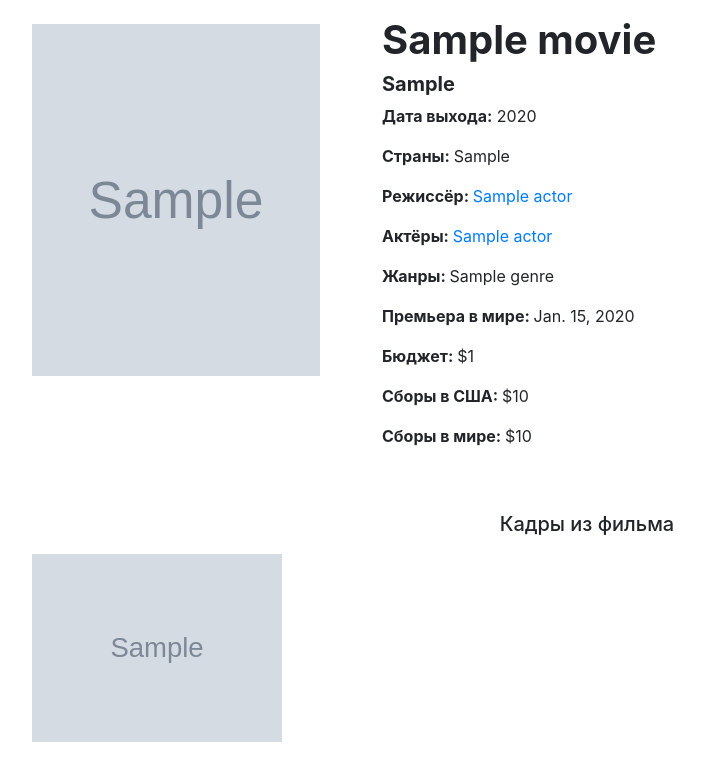
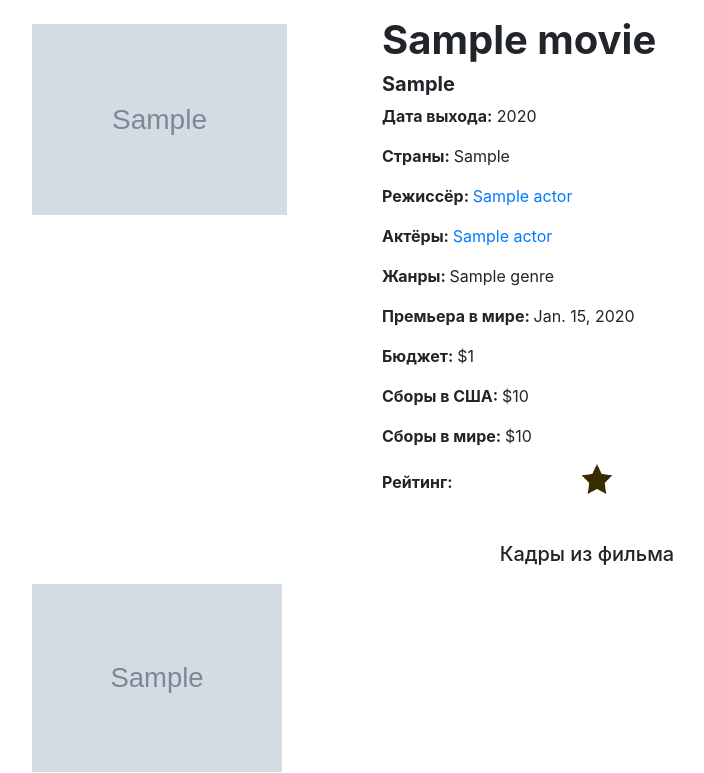
Before and after one commit to liveseyy/DjangoMovies, a Django app: template django_movie/movies/templates/movies/movie_detail.html in a window 1280 px wide. Shown: the part 56-829 px from the top of the page, without its empty margins (53-757 px from the left). Run offline with Django 3.2, Linux system fonts and the light colour scheme; the template is opened without the code that fills it: values that come from a table or form of the project are taken from there, others are empty; tables that the repository leaves empty hold one stand-in row (values such as "Sample post"); grey boxes marked "Sample" are stand-in pictures; some libraries are stand-ins or nearby versions.

Commit message:
Добавил возможность поставить рейтинг на странице фильма

```diff
--- a/django_movie/movies/admin.py
+++ b/django_movie/movies/admin.py
@@ -2,7 +2,7 @@ from django import forms
 from django.contrib import admin
 from django.utils.safestring import mark_safe
 
-from .models import Category, Actor, Genre, Raiting, RatingStar, Reviews, Movie, MovieShots
+from .models import Category, Actor, Genre, Rating, RatingStar, Reviews, Movie, MovieShots
 
 from ckeditor_uploader.widgets import CKEditorUploadingWidget
 
@@ -124,7 +124,7 @@ class ActorAdmin(admin.ModelAdmin):
     get_image.short_description = "Изображение"
 
 
-@admin.register(Raiting)
+@admin.register(Rating)
 class RaitingAdmin(admin.ModelAdmin):
     list_display = ("movie", "ip", "star")
 
--- a/django_movie/movies/forms.py
+++ b/django_movie/movies/forms.py
@@ -1,9 +1,20 @@
 from django import forms
 
-from .models import Reviews
+from .models import Reviews, Rating, RatingStar
 
 
 class ReviewForm(forms.ModelForm):
     class Meta:
         model = Reviews
         fields = ("name", "email", "text")
+
+
+class RatingForm(forms.ModelForm):
+    """Форма добавления рейтинга"""
+    star = forms.ModelChoiceField(
+        queryset=RatingStar.objects.all(), widget=forms.RadioSelect(), empty_label=None
+    )
+
+    class Meta:
+        model = Rating
+        fields = ("star",)
--- a/django_movie/movies/models.py
+++ b/django_movie/movies/models.py
@@ -103,17 +103,20 @@ class MovieShots(models.Model):
 
 
 class RatingStar(models.Model):
+    """Звезда рейтинга"""
     value = models.PositiveSmallIntegerField('Значение', default=0)
 
     def __str__(self):
-        return self.value
+        return f"{self.value}"
 
     class Meta:
         verbose_name = "Звезда рейтинга"
         verbose_name_plural = "Звезды рейтинга"
+        ordering = ["-value"]
 
 
-class Raiting(models.Model):
+class Rating(models.Model):
+    """Рейтинг"""
     ip = models.CharField('IP адрес', max_length=15)
     star = models.ForeignKey(RatingStar, on_delete=models.CASCADE, verbose_name="звезда")
     movie = models.ForeignKey(Movie, on_delete=models.CharField, verbose_name='Фильм')
--- a/django_movie/movies/templates/base.html
+++ b/django_movie/movies/templates/base.html
@@ -52,9 +52,5 @@
     <script src="https://code.jquery.com/jquery-3.5.1.slim.min.js" integrity="sha384-DfXdz2htPH0lsSSs5nCTpuj/zy4C+OGpamoFVy38MVBnE+IbbVYUew+OrCXaRkfj" crossorigin="anonymous"></script>
 	<script src="https://cdn.jsdelivr.net/npm/popper.js@1.16.1/dist/umd/popper.min.js" integrity="sha384-9/reFTGAW83EW2RDu2S0VKaIzap3H66lZH81PoYlFhbGU+6BZp6G7niu735Sk7lN" crossorigin="anonymous"></script>
 	<script src="https://stackpath.bootstrapcdn.com/bootstrap/4.5.2/js/bootstrap.min.js" integrity="sha384-B4gt1jrGC7Jh4AgTPSdUtOBvfO8shuf57BaghqFfPlYxofvL8/KUEfYiJOMMV+rV" crossorigin="anonymous"></script>
-	<script src="{% static 'js/scripts.js' %}"></script>
-	<script src="http://twitter.github.com/hogan.js/builds/3.0.1/hogan-3.0.1.js"></script>
-
-
 </body>
 </html>
--- a/django_movie/movies/templates/movies/movie_detail.html
+++ b/django_movie/movies/templates/movies/movie_detail.html
@@ -15,10 +15,10 @@ DjangoMovie - {{movie.title}}
 <div class="container mt-2">
 	<div class="row">
 		<div class="col-3">
-			<img src="{{ movie.poster.url }}" class="mt-2" style="height: 22rem; width: 18rem">
+			<img src="{{ movie.poster.url }}" class="mt-2" style="width: 100%;">
 		</div>
 
-		<div class="col-6" style="padding: 0 5em;">
+		<div class="col-6" style="padding-left: 5em;">
 			<h1><span>{{ movie.title }}</span></h1>
 
 			<h5><span>{{ movie.tagline }}</span></h5>
@@ -55,6 +55,18 @@ DjangoMovie - {{movie.title}}
 			<p><span>Бюджет: </span>${{ movie.budget }}</p>
 			<p><span>Сборы в США: </span>${{ movie.fees_in_usa }}</p>
 			<p><span>Сборы в мире: </span>${{ movie.fees_in_world }}</p>
+
+			<form action="{% url 'add_rating_url' %}" method="post" name="rating">
+				<b>Рейтинг:</b>
+				{% csrf_token %}
+				<input type="hidden" value="{{ movie.id }}" name="movie">
+				<span class="rating">
+					{% for k, v in star_form.fields.star.choices %}
+						<input type="radio" id="rating{{ v }}" name="star" value="{{ k }}">
+						<label for="rating{{ v }}">{{ k }}</label>
+					{% endfor %}
+				</span>
+			</form>
 		</div>
 
 		<div class="col-12 mt-5">
@@ -67,8 +79,8 @@ DjangoMovie - {{movie.title}}
 		<div class="col-12 mt-5">
 			<p style="text-indent: 25px;">{{ movie.description|safe }}</p>
 		</div>
+
 		<div class="col-6 offset-md-3 mt-5">
-
 			<h3>Оставить отзыв:</h3>
 
 			<form action="{% url 'add_review_url' movie.id %}" method="post" id='formReview'>
--- a/django_movie/movies/urls.py
+++ b/django_movie/movies/urls.py
@@ -7,6 +7,7 @@ from . import views
 urlpatterns = [
     path("", views.MoviesView.as_view(), name="movie_list_url"),
     path("filter/", views.FilterMoviesView.as_view(), name="filter_url"),
+    path("add-rating/", views.AddStarRating.as_view(), name="add_rating_url"),
     path("<slug:slug>/", views.MovieDetailView.as_view(), name='movie_detail_url'),
     path("review/<int:pk>/", views.AddReview.as_view(), name="add_review_url"),
     path("actor/<str:slug>/", views.ActorView.as_view(), name="actor_detail_url"),
--- a/django_movie/static/css/style.css
+++ b/django_movie/static/css/style.css
@@ -7,3 +7,38 @@ p span, h1 span, h5 span {
 	max-width: 250px;
 	height: auto;
 }
+
+/* Checkbox stars */
+.rating {
+  overflow: hidden;
+  vertical-align: bottom;
+  display: inline-block;
+  width: 155px;
+  height: 30px;
+}
+
+.rating > input {
+  opacity: 0;
+  margin-right: -100%;
+}
+
+.rating > label {
+  position: relative;
+  display: block;
+  float: right;
+  background: url('../images/dark_star.png');
+  background-size: 30px 30px;
+}
+
+.rating > label:before {
+  display: block;
+  opacity: 0;
+  content: '';
+  width: 30px;
+  height: 30px;
+  background: url('../images/light_star.png');
+  background-size: 30px 30px;
+  transition: opacity 0.2s linear;
+}
+
+.rating > label:hover:before,  .rating > label:hover ~ label:before,  .rating:not(:hover) > :checked ~ label:before { opacity: 1; }
```
Also changed, not shown: django_movie/movies/static/css/style.css (+31 -0 lines), django_movie/movies/views.py (+34 -7 lines), django_movie/static/js/scripts.js (added, +13 -0 lines), django_movie/movies/migrations/0002_auto_20201102_1838.py (added), django_movie/static/images/dark_star.png (added), django_movie/static/images/light_star.png (added).
